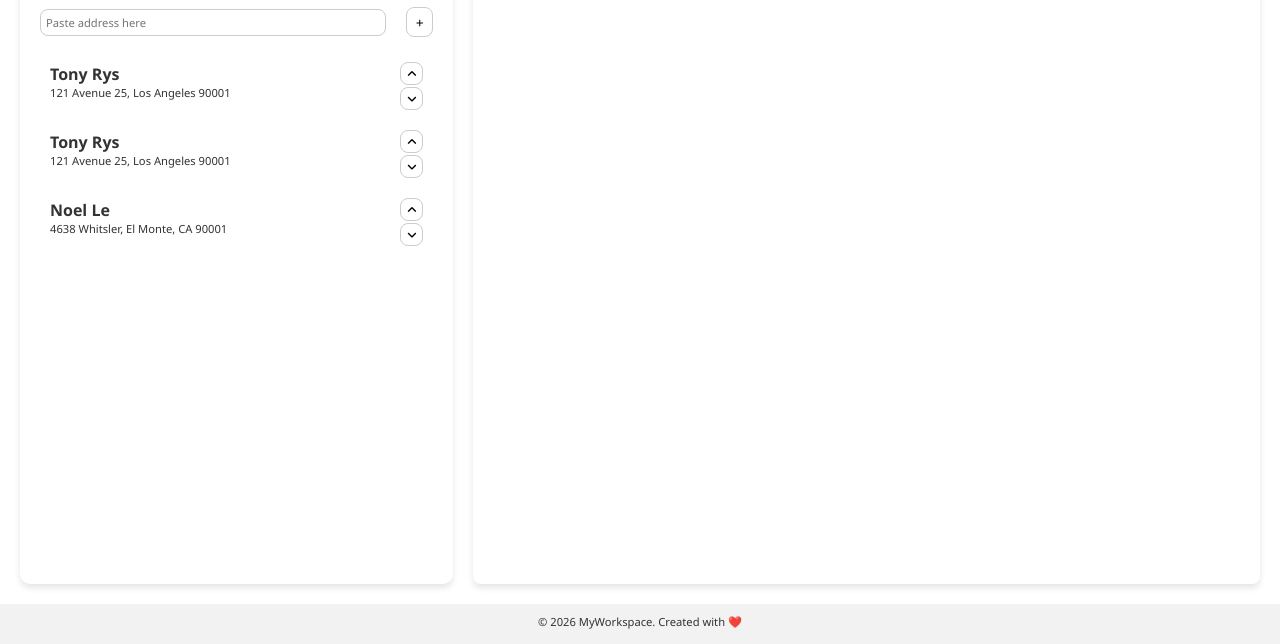
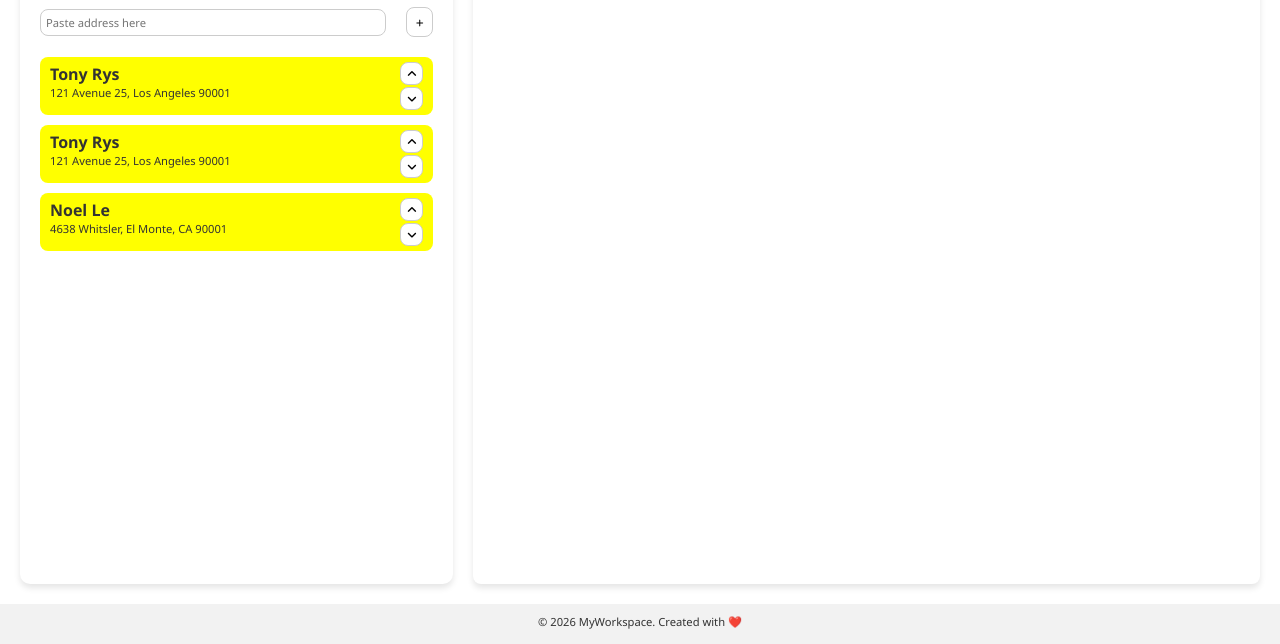
Before and after one commit to vodliosje/scoutcal, a plain HTML site: page index.html in a window 1280 px wide. Shown: the part 156-800 px from the top of the page. Drawn offline with Linux system fonts and the light colour scheme.

Commit message:
Fix background color typo in style.css

```diff
--- a/style.css
+++ b/style.css
@@ -185,7 +185,7 @@ button {
   align-items: center;
   padding: 5px 10px;
   margin-bottom: 10px;
-  background-color: yello;
+  background-color: yellow;
   border-radius: var(--border-radius-s);
 }
 
```
